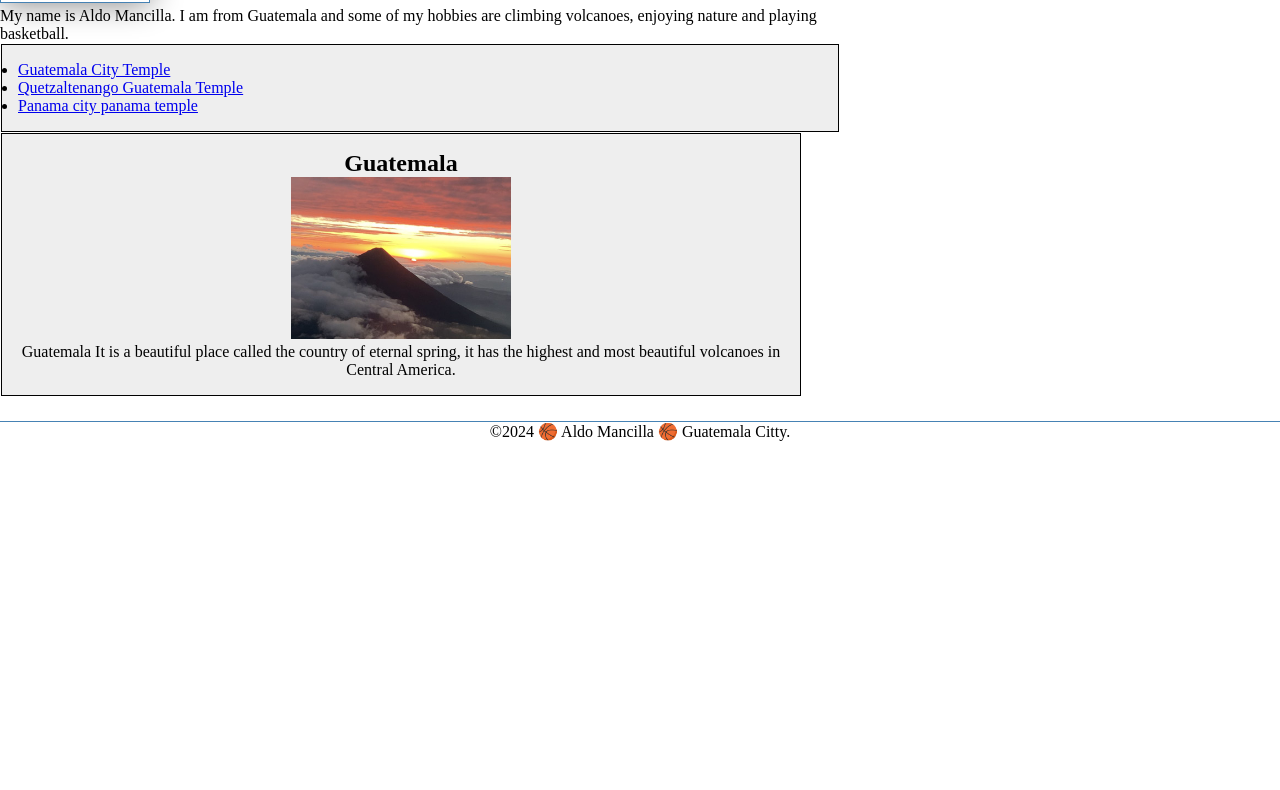
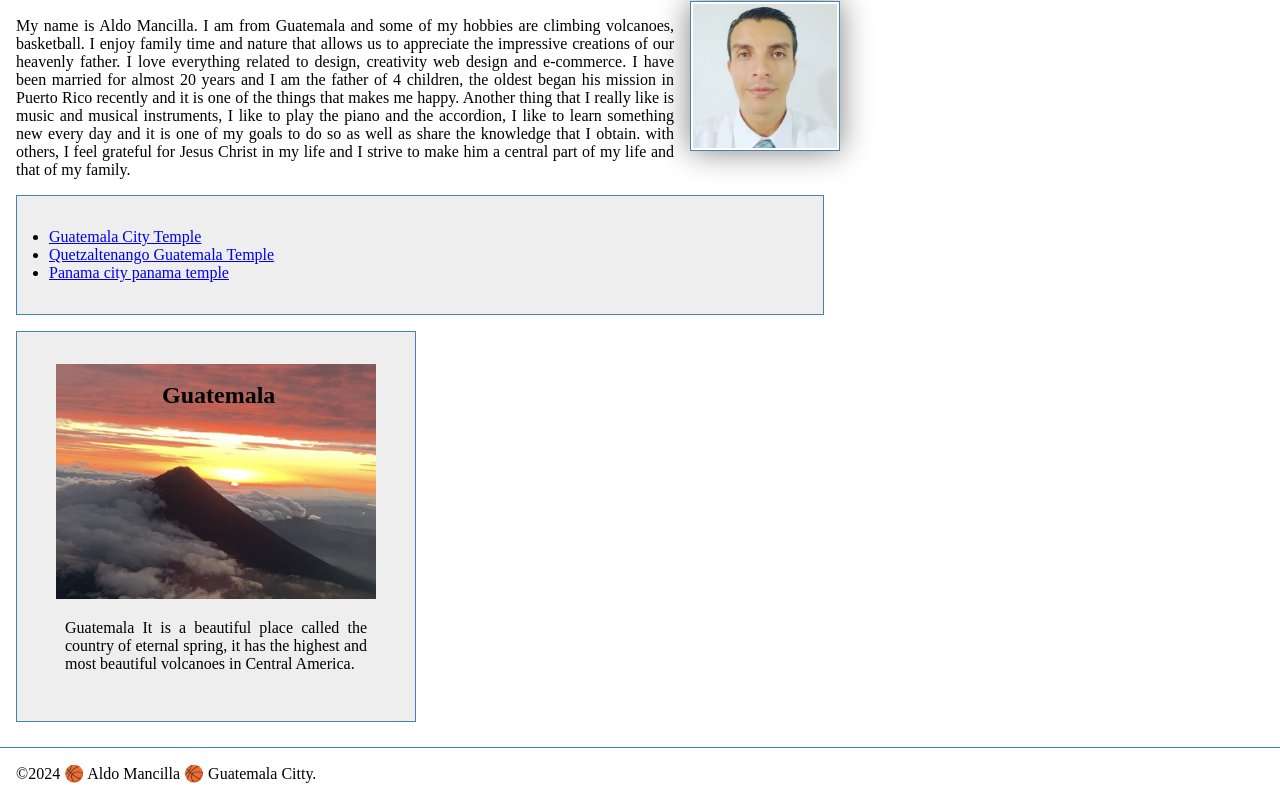
Before and after one commit to aldomancilla/wdd130, a plain HTML site: page index.html in a window 1280 px wide. Shown: the part 378-1168 px from the top of the page. Before the commit the page ends 819 px from the top, so only its background shows below. Drawn offline with Linux system fonts and the light colour scheme.

Commit message:
Enhancing Home Page

```diff
--- a/index.html
+++ b/index.html
@@ -15,23 +15,31 @@
                 <a href="#">Home</a>
                 <a href="wwr/">Rafting Site</a>
                 <a href="wwr/site-plan-rafting.html">Rafting Site Plan</a>
+                <a href="https://www.linkedin.com/feed/">https://www.linkedin.com/feed/</a>
+                <a href="https://www.facebook.com/">https://www.facebook.com/</a>
             </nav>
         </header>
+
        <main>
         <h1>Aldo Mancilla | WDD 130</h1>
         <img src="images/profile.webp" alt="Hello, My name is Aldo Mancilla" width="200">
-        <p>My name is Aldo Mancilla. I am from Guatemala and some of my hobbies are climbing volcanoes, enjoying nature and playing basketball.</p>
+        <p>My name is Aldo Mancilla. I am from Guatemala and some of my hobbies are climbing volcanoes, basketball. I enjoy family time and nature that allows us to appreciate the impressive creations of our heavenly father.
+            I love everything related to design, creativity web design and e-commerce. I have been married for almost 20 years and I am the father of 4 children, the oldest began his mission in Puerto Rico recently and it is
+            one of the things that makes me happy. Another thing that I really like is music and musical instruments, I like to play the piano and the accordion, I like to learn something new every day and it is one of my goals to do so
+            as well as share the knowledge that I obtain. with others, I feel grateful for Jesus Christ in my life and I strive to make him a central part of my life and that of my family.</p>
        <ul class="box">
         <li><a href="https://www.churchofjesuschrist.org/temples/details/guatemala-city-guatemala-temple?lang=eng" target="_blank">Guatemala City Temple</a></li>
         <li><a href="https://www.churchofjesuschrist.org/temples/details/quetzaltenango-guatemala-temple?lang=eng" target="_blank">Quetzaltenango Guatemala Temple</a></li>
         <li><a href="https://www.churchofjesuschrist.org/temples/details/panama-city-panama-temple?lang=eng" target="_blank">Panama city panama temple</a></li>
        </ul>
         </main>
+
        <aside class="box">
         <h2>Guatemala</h2>
-        <img src="images/guatemala.jpg" alt="Guatenala Agua Volcano">
+        <img src="images/guatemala.jpg" alt="Guatemala Agua Volcano">
         <p>Guatemala It is a beautiful place called the country of eternal spring, it has the highest and most beautiful volcanoes in Central America. </p>
        </aside>
+
        <footer>
         <p>
             &copy;2024 🏀 Aldo Mancilla 🏀 Guatemala Citty.
--- a/styles/styles.css
+++ b/styles/styles.css
@@ -17,6 +17,7 @@ nav a {
 
 h1 {
     color: steelblue;
+    padding: 1rem;
 }
 
 main img {
@@ -25,10 +26,13 @@ main img {
     border: 1px solid steelblue;
     padding: 2px;
     box-shadow: 0 0 30px gray;
+    float: right;
+    margin: 0 0 1rem 1rem;
 }
 
 p {
     padding: 0px;
+    text-align: justify;
 }
 
 main {
@@ -36,19 +40,41 @@ main {
 }
 
 aside {
-    width: 50rem;
+    width: 25rem;
     margin: 1rem;
     border: 1px royalblue;
     padding: 1rem;
     background-color: azure;
     color: black;
     text-align: center;
+    position: relative;
 }
 
 aside img{
-    width: 220px;
+    width: 20em;
     height: auto;
     text-align: center;
+}
+
+aside h2 {
+    position: absolute;
+    top: 50px;
+    left: 145px;
+
+}
+
+/* Class Selector */
+
+.box {
+    margin: 1rem;
+    border: 1px solid steelblue;
+    padding: 2rem;
+    background-color: #eee;
+    color: #000;
+}
+
+p{
+    margin: 1rem;
 }
 
 footer {
@@ -56,10 +82,3 @@ footer {
     border-top: 1px solid steelblue;
     text-align: center;
 }
-.box {
-    margin: 1px;
-    border: 1px solid rgba(0, 0, 0, 1);
-    padding: 1rem;
-    background-color: #eee;
-    color: #000;
-}
```
Also changed, not shown: wwr/site-plan-rafting.html (+4 -0 lines).
